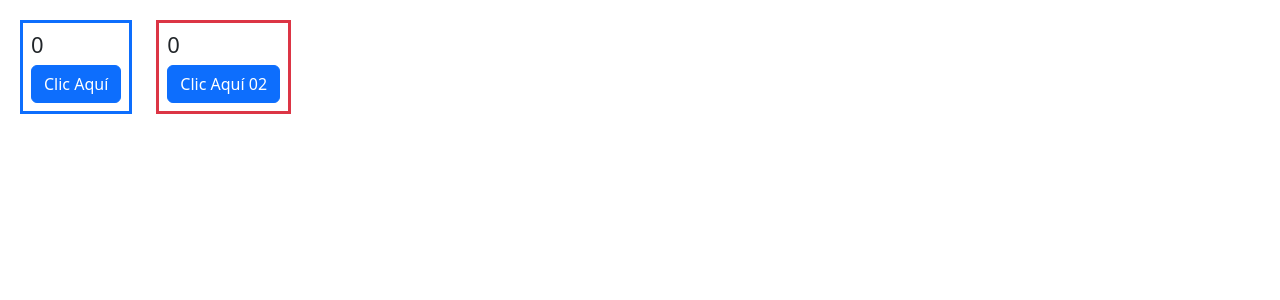
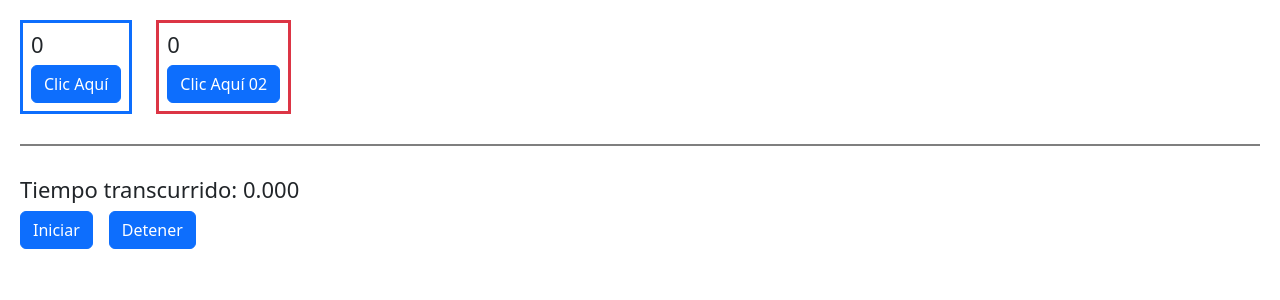
Before and after one commit to dgutierrez21/Learning-ReactJS--React-Docs, a React (Vite) app in the folder 01-learn/: page / in a window 1280 px wide. Shown: the top 300 px of the page. Built offline with nearby package versions, Linux system fonts and the light colour scheme.

Commit message:
Ejemplo: crear un cronómetro

```diff
--- a/01-learn/src/05-puertas-de-escape/01-Referenciar-valores-con-refs copy 7/ReferenciarValoresConRefs.jsx
+++ b/01-learn/src/05-puertas-de-escape/01-Referenciar-valores-con-refs copy 7/ReferenciarValoresConRefs.jsx
@@ -1,9 +1,12 @@
 import { Contador } from "./contador/Contador";
+import { Cronometro } from "./cronometro/Cronometro";
 
 export const ReferenciarValoresConRefs = () => {
   return (
     <>
       <Contador />
+      <div className="separator"></div>
+      <Cronometro />
     </>
   );
 };
--- /dev/null
+++ b/01-learn/src/05-puertas-de-escape/01-Referenciar-valores-con-refs copy 7/cronometro/Cronometro.jsx
@@ -0,0 +1,47 @@
+import { useRef, useState } from "react";
+
+export const Cronometro = () => {
+  const [horaDeInicio, setHoraDeInicio] = useState(null);
+  const [ahora, setAhora] = useState(null);
+
+  const refIntervalo = useRef(null);
+
+  function handleEmpezar() {
+    // empieza a contar
+    setHoraDeInicio(Date.now());
+    setAhora(Date.now());
+
+    // setInterval(() => {
+    //   // Actualiza el tiempo actual cada 10 milisegundos.
+    //   setAhora(Date.now());
+    // }, 10);
+
+    clearInterval(refIntervalo.current);
+
+    refIntervalo.current = setInterval(() => {
+      // Actualiza el tiempo actual cada 10 milisegundos.
+      setAhora(Date.now());
+    }, 10);
+  }
+
+  function handleDetener() {
+    clearInterval(refIntervalo.current);
+  }
+
+  let segundoTranscurridos = 0;
+  if (horaDeInicio != null && ahora != null) {
+    segundoTranscurridos = (ahora - horaDeInicio) / 1000;
+  }
+
+  return (
+    <>
+      <h1>Tiempo transcurrido: {segundoTranscurridos.toFixed(3)}</h1>
+      <button onClick={handleEmpezar} className="btn btn-primary">
+        Iniciar
+      </button>
+      <button onClick={handleDetener} className="btn btn-primary ms-3">
+        Detener
+      </button>
+    </>
+  );
+};
```
Also changed, not shown: 01-learn/src/05-puertas-de-escape/01-Referenciar-valores-con-refs copy 7/ReferenciarValoresConRefs.txt.
